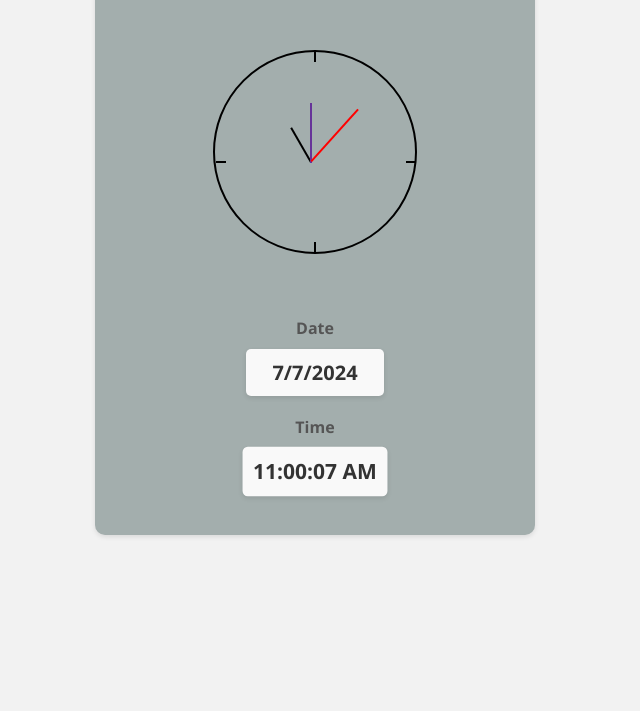
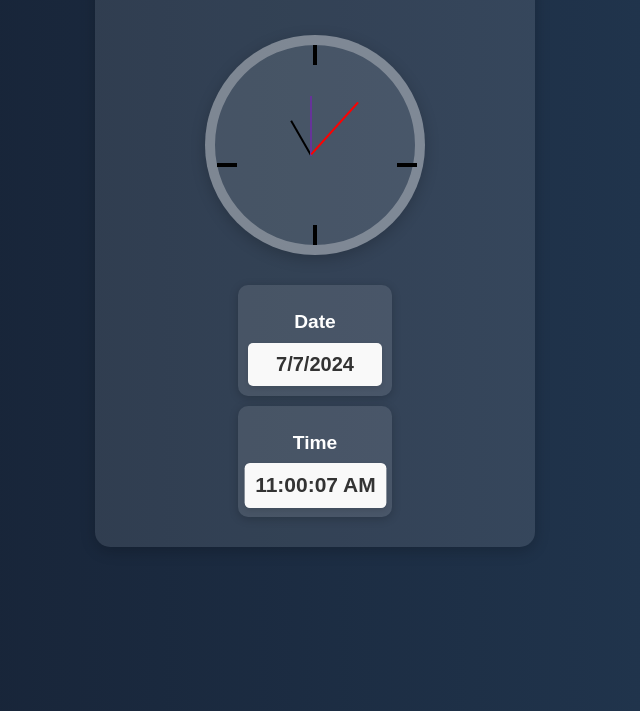
Before and after one commit to sahil-kumar-yadav/Javascript, a plain HTML site: page Part 2/Project 3 Digital Clock/index.html in a window 1280 px wide. Shown: the part 139-850 px from the top of the page, without its empty margins (325-965 px from the left). Before the commit the page ends 800 px from the top, so only its background shows below. Drawn offline with Linux system fonts and the light colour scheme.

Commit message:
updated styles for digital analog clock

```diff
--- a/Part 2/Project 3 Digital Clock/style.css
+++ b/Part 2/Project 3 Digital Clock/style.css
@@ -1,11 +1,13 @@
 /* styles.css */
 
 body {
-    font-family: 'Segoe UI', sans-serif;
-    background-color: #f2f2f2;
+    background: linear-gradient(to right, #141e30, #243b55);
+    font-family: 'Arial', sans-serif;
+    height: 100vh;
     margin: 0;
-    padding: 0;
+    color: #ffffff;
 }
+
 
 
 .clock-container {
@@ -15,60 +17,31 @@ body {
     max-width: 400px;
     margin: 50px auto;
     padding: 20px;
-    background-color: #a3aead;
-    border-radius: 10px;
-    box-shadow: 0 2px 5px rgba(0, 0, 0, 0.1);
+    background: rgba(255, 255, 255, 0.1);
+    border-radius: 15px;
+    box-shadow: 0 4px 15px rgba(0, 0, 0, 0.2);
     text-align: center;
 }
 
+
 .clock-title {
-    color: #333;
+    background: linear-gradient(to right, #000000, #3348ce);
+    padding: 10px;
+    border-radius: 15px 15px 0 0;
+    color: white;
     font-size: 24px;
     margin-bottom: 20px;
 }
 
-.clock-box {
-    margin-bottom: 20px;
-}
-
-.clock-label {
-    font-size: 16px;
-    color: #555;
-    margin-bottom: 10px;
-}
-
-.clock-display {
-    background-color: #f9f9f9;
-    padding: 10px;
-    border-radius: 5px;
-    font-size: 20px;
-    font-weight: bold;
-    color: #333;
-    box-shadow: 0 2px 5px rgba(0, 0, 0, 0.1);
-}
-
-
-#time {
-    animation: updateTime 1s infinite alternate;
-}
-
-@keyframes updateTime {
-    from {
-        transform: scale(1);
-    }
-
-    to {
-        transform: scale(1.05);
-    }
-}
-
 .analog-clock {
     position: relative;
-    width: 200px; /* Adjust size as needed */
-    height: 200px; /* Adjust size as needed */
-    border: 2px solid #000; /* Black border */
-    border-radius: 50%; /* Rounded shape */
-    margin: 50px auto; /* Center the clock */
+    width: 200px;
+    height: 200px;
+    margin: 20px auto 30px auto;
+    border: 10px solid rgba(255, 255, 255, 0.3);
+    border-radius: 50%;
+    background: rgba(255, 255, 255, 0.1);
+    box-shadow: 0 4px 15px rgba(0, 0, 0, 0.2);
 }
 
 .time-ticks {
@@ -80,12 +53,15 @@ body {
     display: flex;
     justify-content: space-between;
     align-items: center;
-    transform: rotate(0deg); /* Rotate ticks to position correctly */
+    transform: rotate(0deg);
+    /* Rotate ticks to position correctly */
 }
 
 .tick {
-    width: 2px; /* Width of each tick */
-    height: 10px; /* Height of each tick */
+    width: 4px;
+    /* Width of each tick */
+    height: 20px;
+    /* Height of each tick */
     background-color: #000;
     transform-origin: 50% 100%;
 }
@@ -136,22 +112,28 @@ body {
     align-items: center;
 }
 
-.hour, .min, .second {
+.hour,
+.min,
+.second {
     position: relative;
-    width: 2px; /* Adjust hand width */
-    background-color: #000; /* Black color */
+    width: 2px;
+    /* Adjust hand width */
+    background-color: #000;
+    /* Black color */
 }
 
 .hour {
     transform: translateX();
-    height: 40px; /* Hour hand height */
+    height: 40px;
+    /* Hour hand height */
     transform-origin: top left;
     margin-top: 30%;
 }
 
 .min {
     background: rebeccapurple;
-    height: 60px; /* Minute hand height */
+    height: 60px;
+    /* Minute hand height */
     transform-origin: top left;
     margin-top: 41%;
     translate: -2px;
@@ -159,9 +141,53 @@ body {
 
 .second {
 
-    height: 70px; /* Second hand height */
-    background-color: red; /* Red color for second hand */
+    height: 70px;
+    /* Second hand height */
+    background-color: red;
+    /* Red color for second hand */
     transform-origin: top left;
     margin-top: 45%;
     translate: -4px;
 }
+
+
+
+.clock-box {
+    margin-bottom: 20px;
+    background: rgba(255, 255, 255, 0.1);
+    border-radius: 10px;
+    padding: 10px;
+    margin-bottom: 10px;
+    box-shadow: 0 2px 10px rgba(0, 0, 0, 0.2);
+}
+
+.clock-label {
+    font-size: 1.2em;
+    color: white;
+    margin-bottom: 10px;
+}
+
+.clock-display {
+    background-color: #f9f9f9;
+    padding: 10px;
+    border-radius: 5px;
+    font-size: 20px;
+    font-weight: bold;
+    color: #333;
+    box-shadow: 0 2px 5px rgba(0, 0, 0, 0.1);
+}
+
+
+#time {
+    animation: updateTime 1s infinite alternate;
+}
+
+@keyframes updateTime {
+    from {
+        transform: scale(1);
+    }
+
+    to {
+        transform: scale(1.05);
+    }
+}
```
Also changed, not shown: 1 other file.
